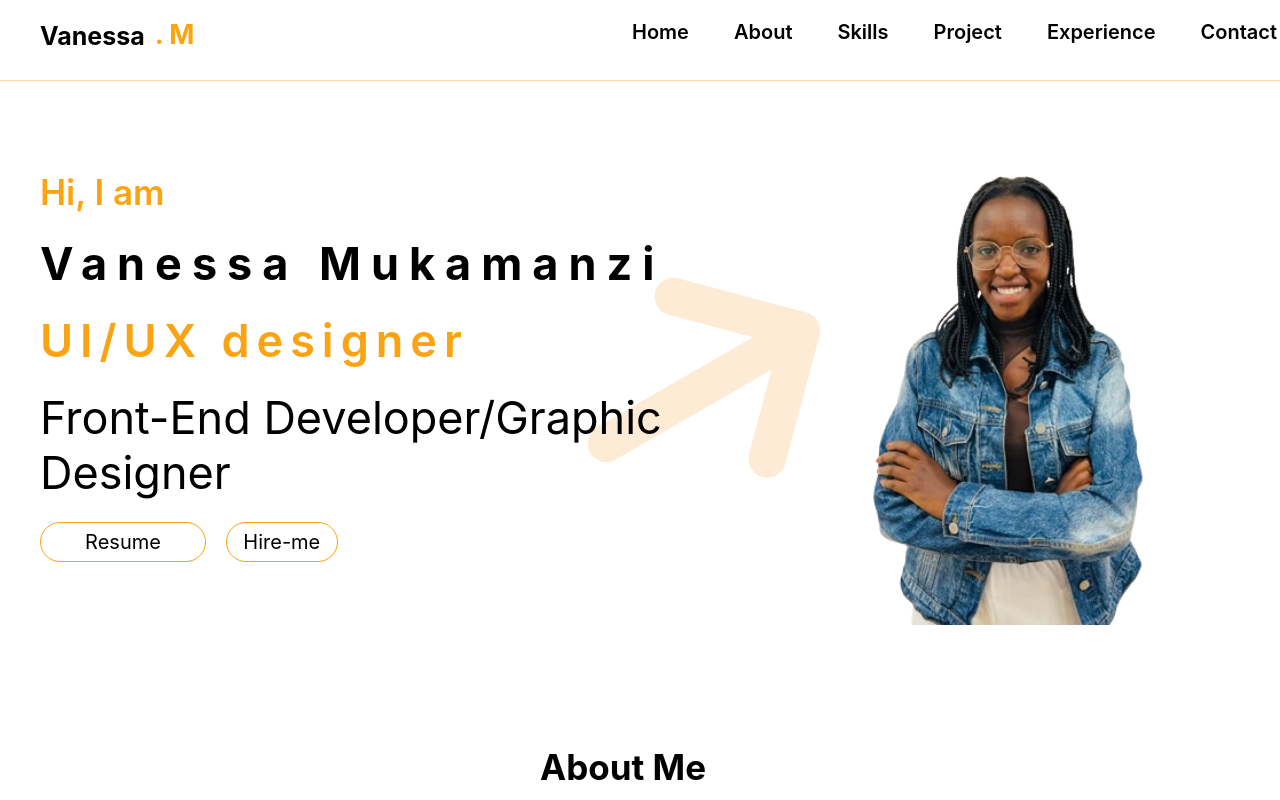
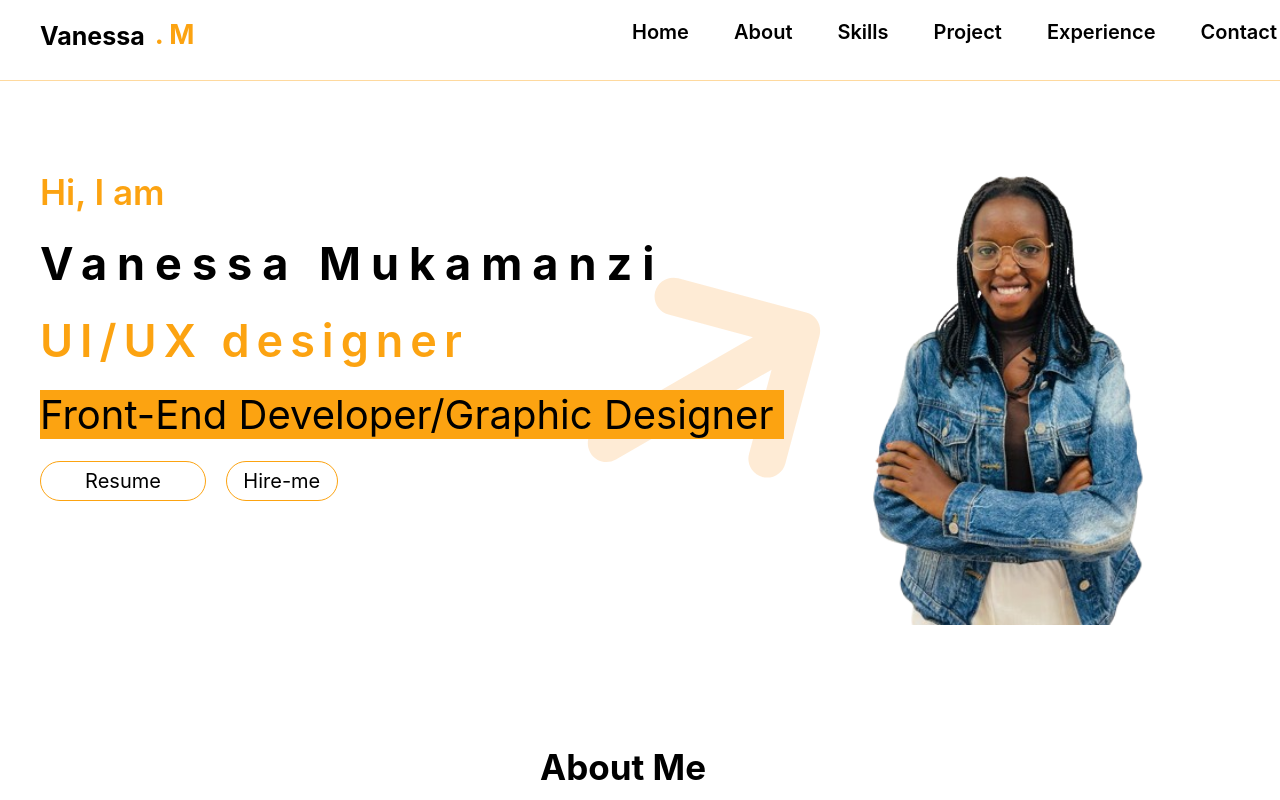
Before and after one commit to m-vanessa12/My-Portfolio, a React (Create React App) app: page / in a window 1280 px wide. Shown: the top 800 px of the page. Built offline with nearby package versions, Linux system fonts and the light colour scheme.

Commit message:
working on other roles width

```diff
--- a/src/hero-section/hero.css
+++ b/src/hero-section/hero.css
@@ -56,8 +56,10 @@
 .other-roles{
     margin-top: 3%;
     margin-left: 20px;
-    font-size: 45px;
+    font-size: 40px;
     font-weight: 400;
+    background-color: #FCA311;
+    width: 100%;
 
 }
 
```
